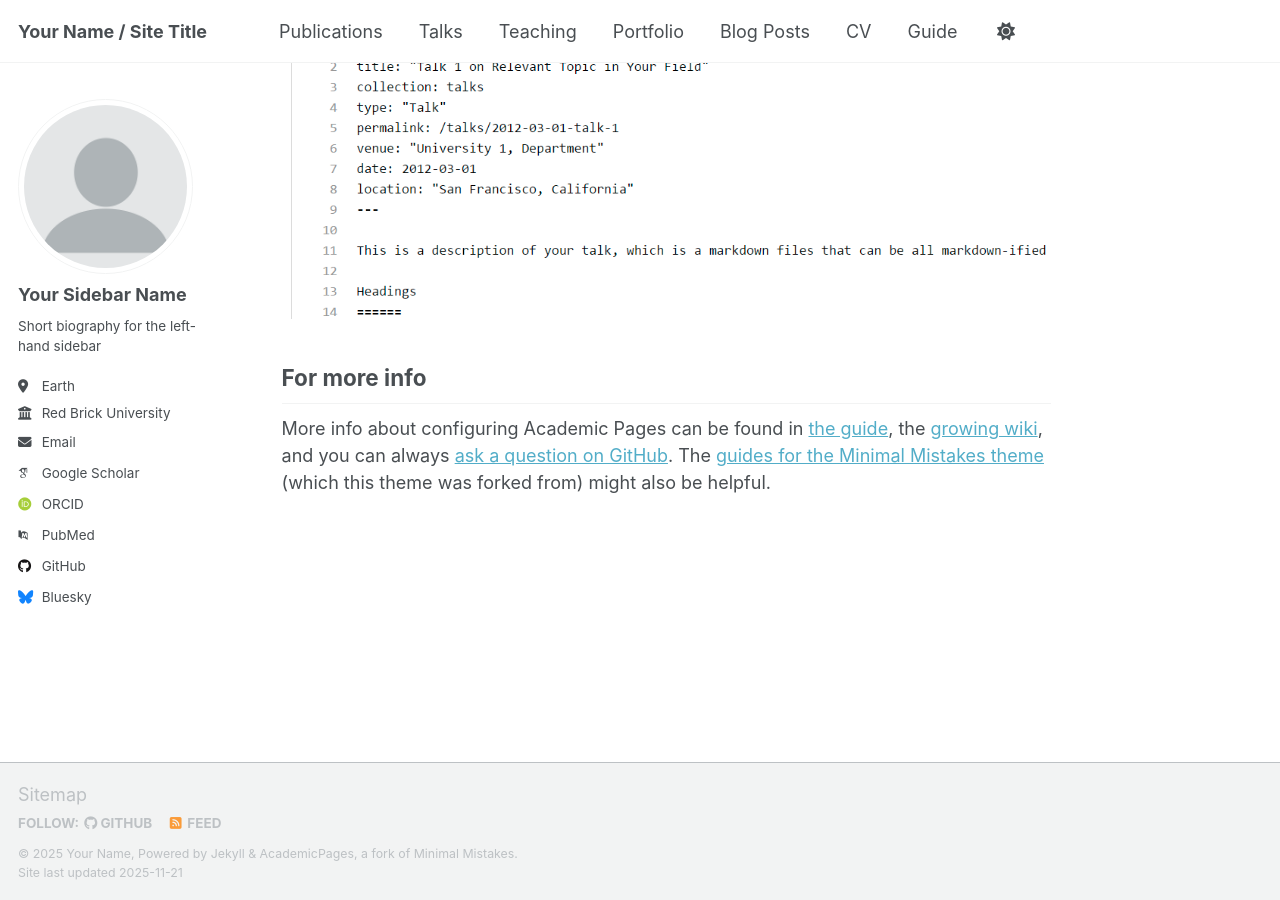
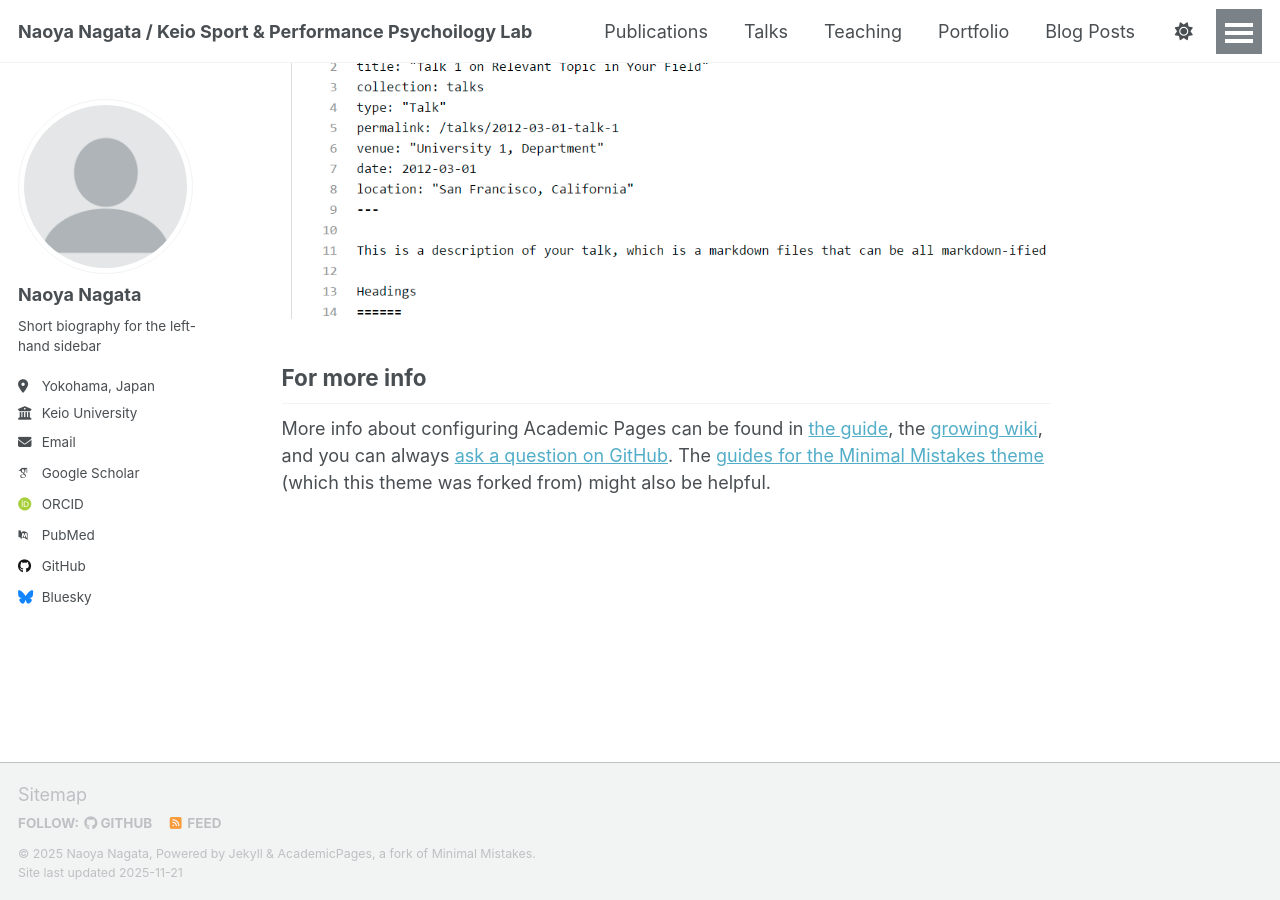
Before and after one commit to naganao329/naganao329.github.io, a Jekyll site: the page built from _pages/about.md, in a window 1280 px wide and 900 px high, scrolled down 2880 px. Built offline with Jekyll 4.4.1, drawn with Linux system fonts in a browser that asks for light colours; some web fonts are replaced; a script that is not in the unit is left out.

Commit message:
Nov.  20, 25    first eddit

```diff
--- a/_config.yml
+++ b/_config.yml
@@ -9,9 +9,9 @@
 # Basic Site Settings
 locale                   : "en-US"
 site_theme               : "default" # Currently available options are "default", "air"
-title                    : "Your Name / Site Title"
+title                    : "Naoya Nagata / Keio Sport & Performance Psychoilogy Lab"
 title_separator          : "-"
-name                     : &name "Your Name"
+name                     : &name "Naoya Nagata"                     # Update this with your name
 description              : &description "Your Name's academic portfolio"   # Update this with a general description of your site, this is the default if not overridden by a page
 url                      : https://academicpages.github.io # The base hostname & protocol for your site e.g. "https://[your GitHub username].github.io",
                                                            # or if you already have some other page hosted on Github then use "https://[your GitHub username].github.io/[Your Repo Name]"
@@ -24,13 +24,13 @@ repository               : "academicpages/academicpages.github.io"
 author:
   # Biographic information
   avatar           : "profile.png"
-  name             : "Your Sidebar Name"
+  name             : "Naoya Nagata"  # Update this with your name
   pronouns         : # example: "she/her"
   bio              : "Short biography for the left-hand sidebar"
-  location         : "Earth"
-  employer         : "Red Brick University"
+  location         : "Yokohama, Japan"
+  employer         : "Keio University"
   uri              : # URL
-  email            : "none@example.org"
+  email            : "nnagata@keio.jp"
 
   # Academic websites
   academia         : # URL
```
